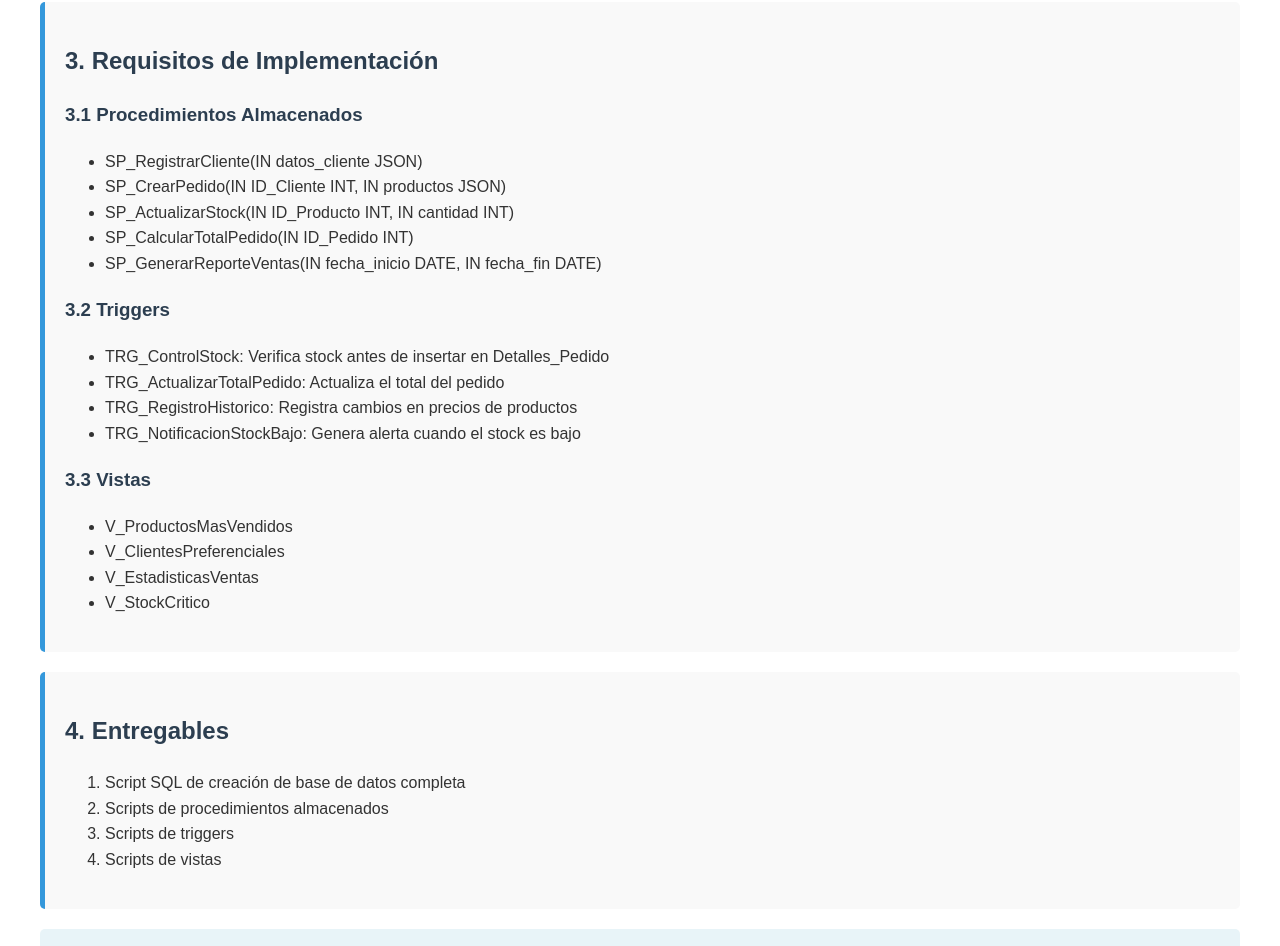
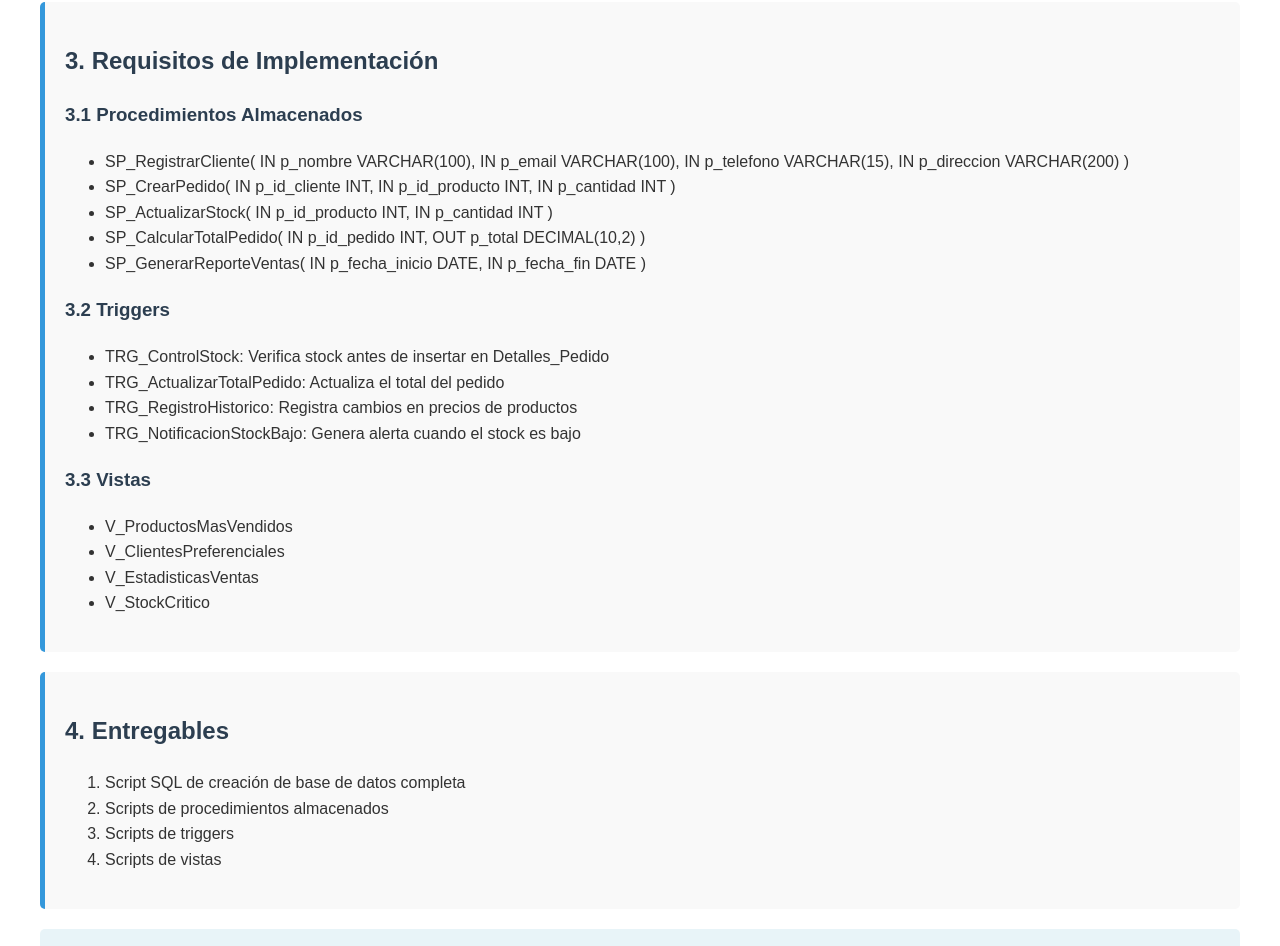
Before and after one commit to jlcastellano/stuff, a plain HTML site: page tarea-bbdd.html in a window 1280 px wide. Shown: the part 2016-2962 px from the top of the page. Drawn offline with Linux system fonts and the light colour scheme.

Commit message:
Update tarea-bbdd.html

```diff
--- a/tarea-bbdd.html
+++ b/tarea-bbdd.html
@@ -178,14 +178,32 @@
     <div class="section">
         <h2>3. Requisitos de Implementación</h2>
 
-        <h3>3.1 Procedimientos Almacenados</h3>
-        <ul>
-            <li>SP_RegistrarCliente(IN datos_cliente JSON)</li>
-            <li>SP_CrearPedido(IN ID_Cliente INT, IN productos JSON)</li>
-            <li>SP_ActualizarStock(IN ID_Producto INT, IN cantidad INT)</li>
-            <li>SP_CalcularTotalPedido(IN ID_Pedido INT)</li>
-            <li>SP_GenerarReporteVentas(IN fecha_inicio DATE, IN fecha_fin DATE)</li>
-        </ul>
+<h3>3.1 Procedimientos Almacenados</h3>
+<ul>
+    <li>SP_RegistrarCliente(
+        IN p_nombre VARCHAR(100),
+        IN p_email VARCHAR(100),
+        IN p_telefono VARCHAR(15),
+        IN p_direccion VARCHAR(200)
+    )</li>
+    <li>SP_CrearPedido(
+        IN p_id_cliente INT,
+        IN p_id_producto INT,
+        IN p_cantidad INT
+    )</li>
+    <li>SP_ActualizarStock(
+        IN p_id_producto INT,
+        IN p_cantidad INT
+    )</li>
+    <li>SP_CalcularTotalPedido(
+        IN p_id_pedido INT,
+        OUT p_total DECIMAL(10,2)
+    )</li>
+    <li>SP_GenerarReporteVentas(
+        IN p_fecha_inicio DATE,
+        IN p_fecha_fin DATE
+    )</li>
+</ul>
 
         <h3>3.2 Triggers</h3>
         <ul>
```
